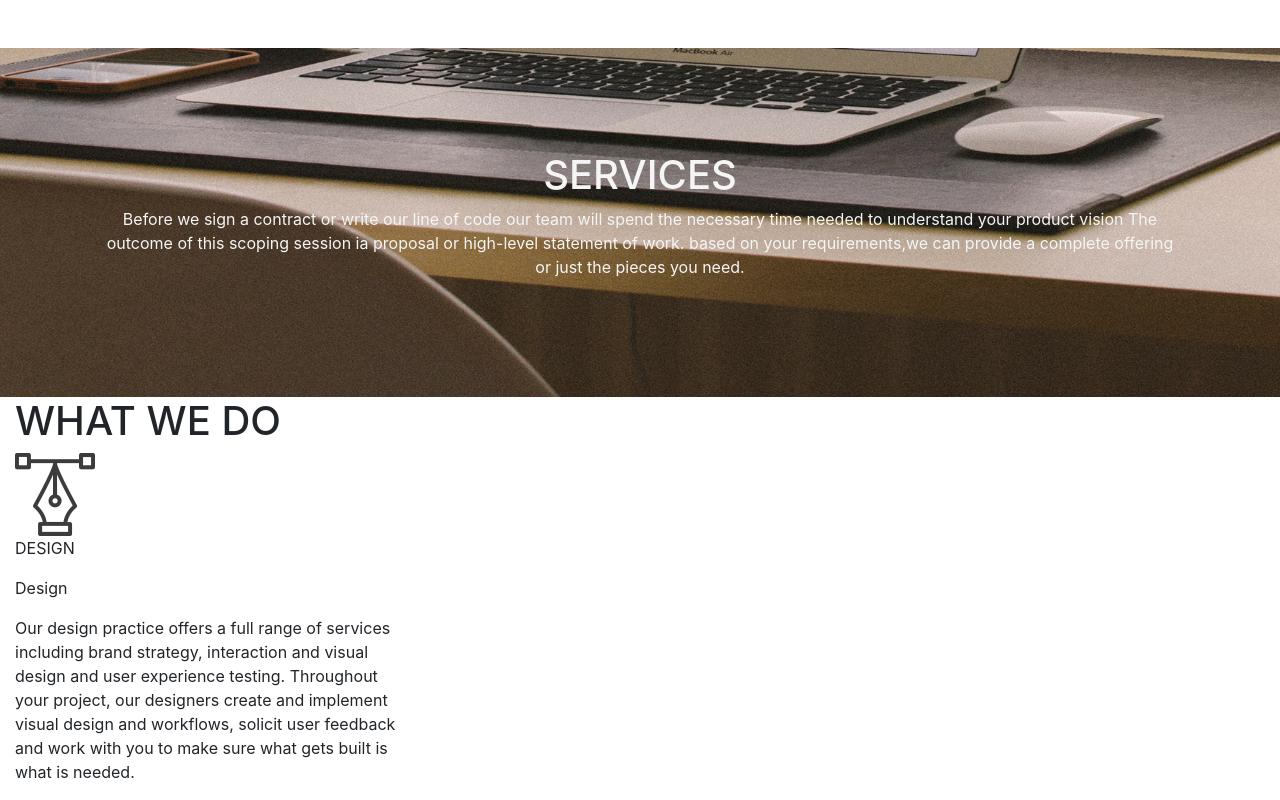
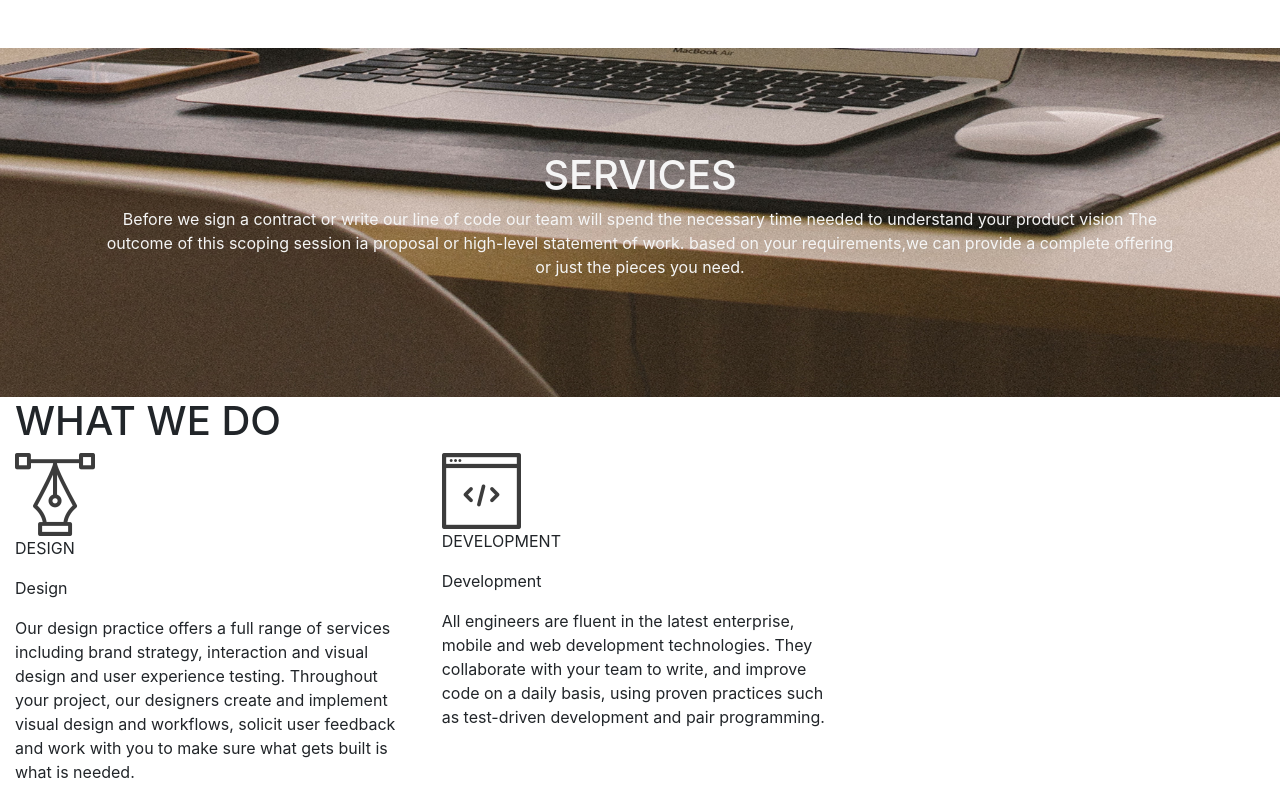
Before and after one commit to Cindywambui/delani-studio, a plain HTML site: page index.html in a window 1280 px wide. Shown: the part 935-1735 px from the top of the page. Drawn offline with Linux system fonts and the light colour scheme.

Commit message:
Add development icon,name and all its content

```diff
--- a/index.html
+++ b/index.html
@@ -65,6 +65,20 @@
                         </p>
                     </div>
                 </div>
+                <div class="col-lg-4">
+                        <div id="development" class="clickeable2">
+                            <img src="images/dev_icon.png" alt="developmenticon">
+                            <p>DEVELOPMENT</p>
+                        </div>
+                        <div id="developmentcontent" class="clickeable2">
+                            <p>Development</p>
+                            <p>All engineers are fluent in the latest enterprise, mobile and web development technologies.
+                                They
+                                collaborate with your team to write, and improve code on a daily basis, using proven
+                                practices
+                                such as test-driven development and pair programming. </p>
+                        </div>
+                    </div>
 </body>
 
 </html>
```
